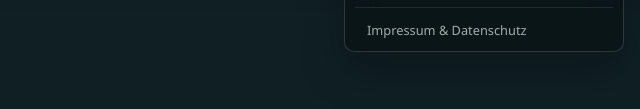
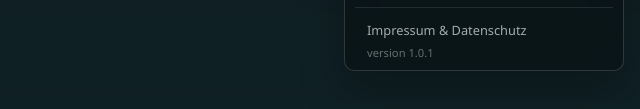
Before and after one commit to mdiener21/maphop, a website built with Vite: page src/index.html in a window 1280 px wide. Both pictures are taken after a click on the button "Open map controls". Shown: the part 613-722 px from the top of the page, 640-1280 px from the left. Built offline with nearby package versions, Linux system fonts and the light colour scheme; no server answers.

Commit message:
added version added esri satellite map

```diff
--- a/package.json
+++ b/package.json
@@ -1,6 +1,6 @@
 {
   "name": "maphop",
-  "version": "1.0.0",
+  "version": "1.0.1",
   "description": "Simple pwa map viewer local-first, privacy first",
   "type": "module",
   "scripts": {
--- a/src/css/maphop.css
+++ b/src/css/maphop.css
@@ -251,6 +251,14 @@ body::before {
     text-decoration: underline;
 }
 
+.menu-footer-version {
+    display: block;
+    padding: 4px 12px 0;
+    color: var(--text-muted);
+    font-size: 0.7rem;
+    opacity: 0.6;
+}
+
 .menu-group-favorites .favorites-list {
     overflow: visible;
     max-height: none;
--- a/src/index.html
+++ b/src/index.html
@@ -103,6 +103,9 @@
                                 <button class="layer-option" type="button" role="menuitemradio" data-layer-key="cyclosm">
                                     CyclOSM
                                 </button>
+                                <button class="layer-option" type="button" role="menuitemradio" data-layer-key="esriSatellite">
+                                    Esri Satellite
+                                </button>
                                 <button class="layer-option" type="button" role="menuitemradio" data-layer-key="basemapGrauWmts">
                                     basemap.at Grau WMTS
                                 </button>
@@ -113,6 +116,7 @@
 
                 <div class="menu-footer">
                     <a class="menu-footer-link" href="./impressum.html">Impressum &amp; Datenschutz</a>
+                    <span class="menu-footer-version" id="appVersion"></span>
                 </div>
             </div>
         </section>
--- a/src/js/maphop.js
+++ b/src/js/maphop.js
@@ -1,4 +1,5 @@
 import maplibregl from "maplibre-gl";
+import { version } from "../../package.json";
 
 const bergfexTilesUrl = "https://tiles.bergfex.at/styles/bergfex-osm/512/{z}/{x}/{y}.png";
 const favoriteDbName = "personal-map-db";
@@ -21,8 +22,11 @@ const favoritesList = document.getElementById("favoritesList");
 const favoritesEmpty = document.getElementById("favoritesEmpty");
 const favoritesSectionToggle = document.getElementById("favoritesSectionToggle");
 const mapsSectionToggle = document.getElementById("mapsSectionToggle");
+const appVersionElement = document.getElementById("appVersion");
 const layerOptionElements = Array.from(document.querySelectorAll(".layer-option"));
 const menuSectionToggleElements = [favoritesSectionToggle, mapsSectionToggle].filter(Boolean);
+
+appVersionElement.textContent = `version ${version}`;
 
 const baseMapConfigs = {
     bergfex: {
@@ -111,6 +115,30 @@ const baseMapConfigs = {
                     tiles: expandSubdomains("https://{s}.tile-cyclosm.openstreetmap.fr/cyclosm/{z}/{x}/{y}.png"),
                     tileSize: 256,
                     maxzoom: 20
+                }
+            },
+            layers: [
+                {
+                    id: "basemap",
+                    type: "raster",
+                    source: "basemap",
+                    paint: {
+                        "raster-resampling": "nearest"
+                    }
+                }
+            ]
+        }
+    },
+    esriSatellite: {
+        label: "Esri Satellite",
+        style: {
+            version: 8,
+            sources: {
+                basemap: {
+                    type: "raster",
+                    tiles: ["https://server.arcgisonline.com/ArcGIS/rest/services/World_Imagery/MapServer/tile/{z}/{y}/{x}.jpg"],
+                    tileSize: 256,
+                    maxzoom: 19
                 }
             },
             layers: [
```
Also changed, not shown: CHANGELOG.md, 1 other file.
